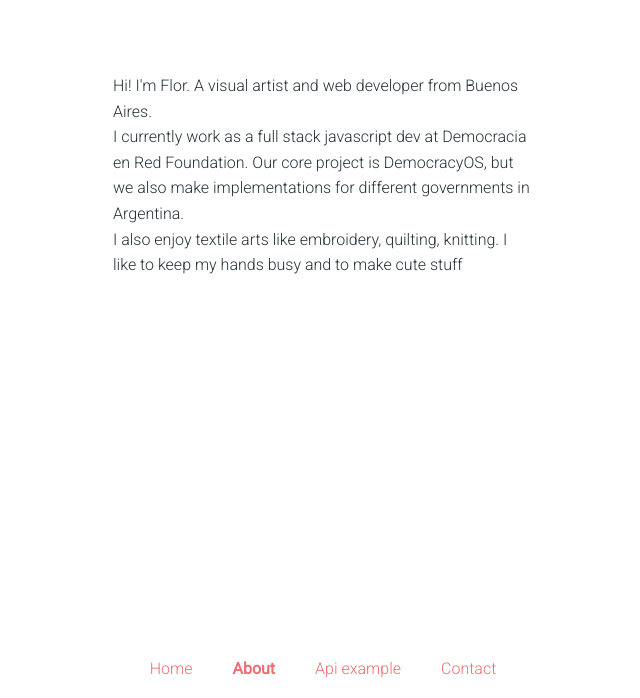
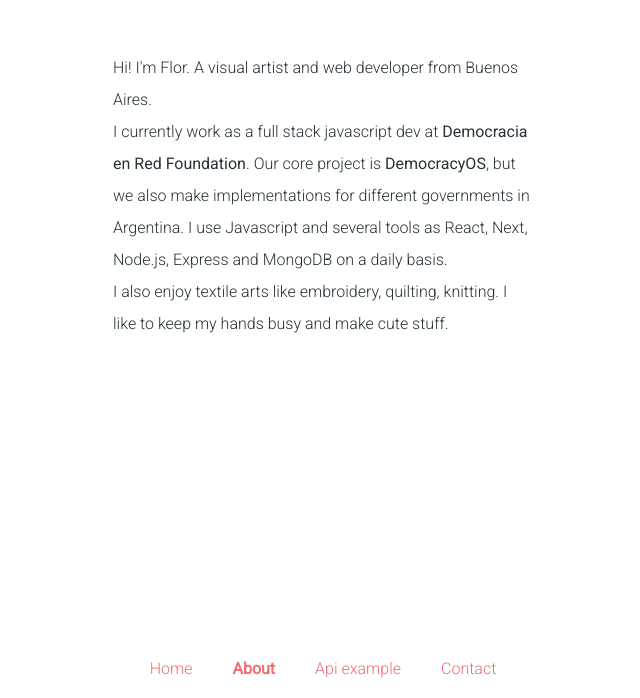
Before and after one commit to florlafuente/react-101, a React (Create React App) app: page /about in a window 1280 px wide. Shown: the part 102-800 px from the top of the page, without its empty margins (317-957 px from the left). Built offline with nearby package versions, Linux system fonts and the light colour scheme.

Commit message:
Fix about text

```diff
--- a/src/components/AboutText/index.css
+++ b/src/components/AboutText/index.css
@@ -9,5 +9,15 @@
   font-size: 16px;
   font-weight: 300;
   color: #263238;
-  line-height: 1.6;
+  line-height: 2;
 }
+
+.about-text-link {
+  color: #263238;
+  text-decoration: none;
+  font-weight: 400;
+}
+
+.about-text-link:hover {
+  color: #ee6e73;
+}
--- a/src/components/AboutText/index.js
+++ b/src/components/AboutText/index.js
@@ -4,8 +4,8 @@ import './index.css'
 export default () => (
   <div className='about-text-container'>
     <p className='about-text-paragraph'>Hi! I'm Flor. A visual artist and web developer from Buenos Aires.<br />
-    I currently work as a full stack javascript dev at Democracia en Red Foundation.
-    Our core project is DemocracyOS, but we also make implementations for different governments in Argentina.<br />
-    I also enjoy textile arts like embroidery, quilting, knitting. I like to keep my hands busy and to make cute stuff</p>
+    I currently work as a full stack javascript dev at <a href='http://www.democraciaenred.org' className='about-text-link' target='_blank'>Democracia en Red Foundation</a>.
+    Our core project is <a href='https://github.com/DemocracyOS/democracyos' className='about-text-link' target='_blank'>DemocracyOS</a>, but we also make implementations for different governments in Argentina. I use Javascript and several tools as React, Next, Node.js, Express and MongoDB on a daily basis.<br />
+    I also enjoy textile arts like embroidery, quilting, knitting. I like to keep my hands busy and make cute stuff.</p>
   </div>
 )
```
